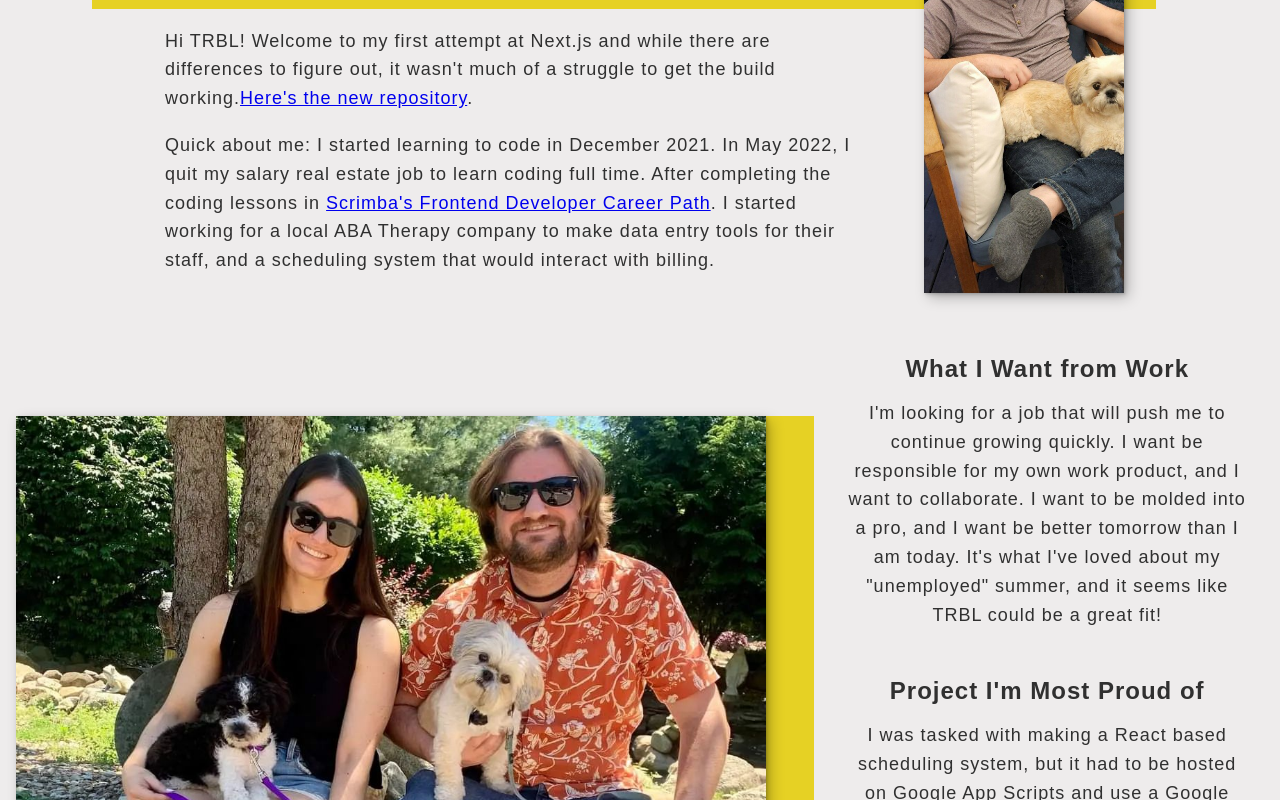
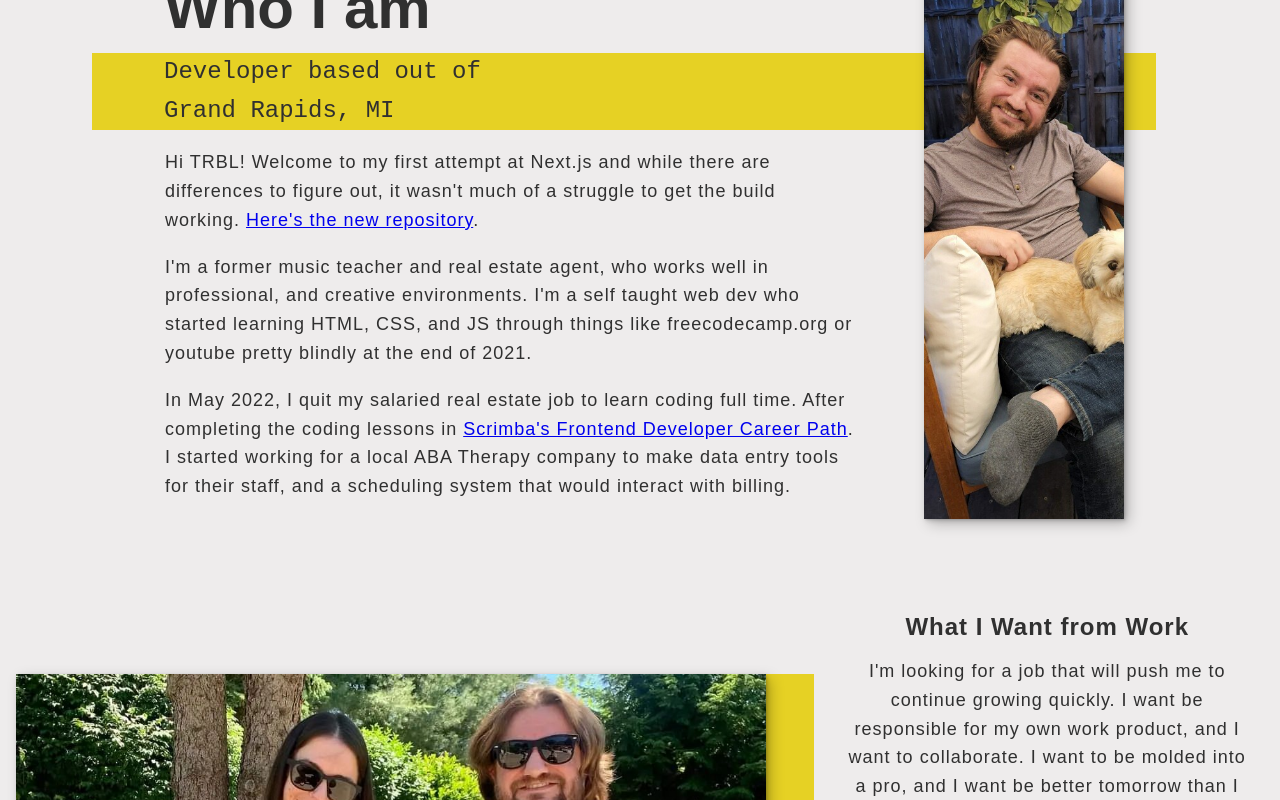
Before and after one commit to mgehrls/nextJsResume, a Next.js app: page / in a window 1280 px wide. Shown: the part 2300-3100 px from the top of the page. Built offline with nearby package versions, Linux system fonts and the light colour scheme.

Commit message:
reflecting that it's being linked to

```diff
--- a/pages/components/About.tsx
+++ b/pages/components/About.tsx
@@ -9,10 +9,11 @@ export default function About() {
 
         <div className="about-me__body">
             <p>{`Hi TRBL! Welcome to my first attempt at Next.js and while there
-              are differences to figure out, it wasn't much of a struggle to get the build working.`}
+              are differences to figure out, it wasn't much of a struggle to get the build working. `}
               <a href="https://github.com/mgehrls/nextJsResume" target={"_blank"} rel="noreferrer">{`Here's the new repository`}</a>{`.`}</p>
-            <p>{`Quick about me: I started learning to code in December 2021.
-              In May 2022, I quit my salary real estate job to learn
+            <p>{`I'm a former music teacher and real estate agent, who works well in professional, and creative environments. I'm a self taught
+            web dev who started learning HTML, CSS, and JS through things like freecodecamp.org or youtube pretty blindly at the end of 2021.`}</p>
+            <p>{`In May 2022, I quit my salaried real estate job to learn
               coding full time. After completing the coding lessons in `}
               <a href="https://scrimba.com/learn/frontend" target={"_blank"} rel="noreferrer" >
                  {`Scrimba's Frontend Developer Career Path`}</a>{`. I started working
--- a/styles/globals.css
+++ b/styles/globals.css
@@ -364,7 +364,7 @@ div.jobs{
 }
 div.job{
     background-color: rgba(153, 153, 153, .5);
-    padding:1rem;
+    padding:3rem;
     border-radius: 10px;
 }
 
@@ -551,7 +551,7 @@ div.job{
     flex-direction: column;
     justify-content: center;
     align-content: center;
-    margin:0;
+    margin:2rem 0;
     padding:2rem 1rem;
 }
 .details--pic{
```
